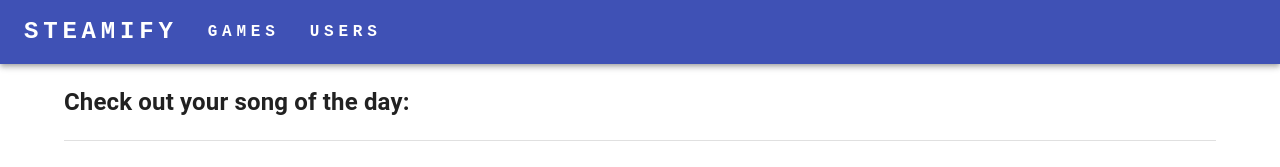
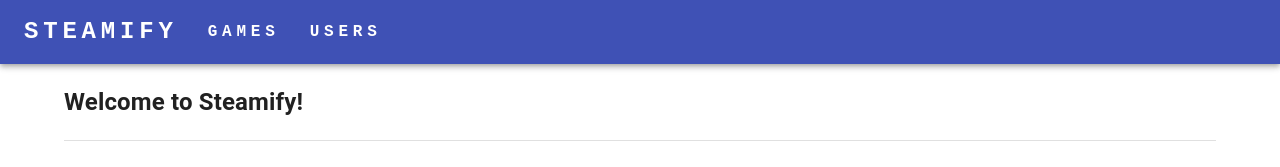
Before and after one commit to ZZJHARRY/SteamVerse, a React (Create React App) app in the folder client/: page / in a window 1280 px wide. Shown: the top 167 px of the page. Built offline with nearby package versions, Linux system fonts and the light colour scheme; no server answers.

Commit message:
Update HomePage.js

```diff
--- a/client/src/pages/HomePage.js
+++ b/client/src/pages/HomePage.js
@@ -69,6 +69,9 @@ export default function HomePage() {
 
   return (
     <Container>
+      <h2>Welcome to Steamify!
+      </h2>
+      <Divider />
       {/* SongCard is a custom component that we made. selectedSongId && <SongCard .../> makes use of short-circuit logic to only render the SongCard if a non-null song is selected */}
       {selectedSongId && <SongCard songId={selectedSongId} handleClose={() => setSelectedSongId(null)} />}
       <h2>Check out your song of the day:&nbsp;
```
